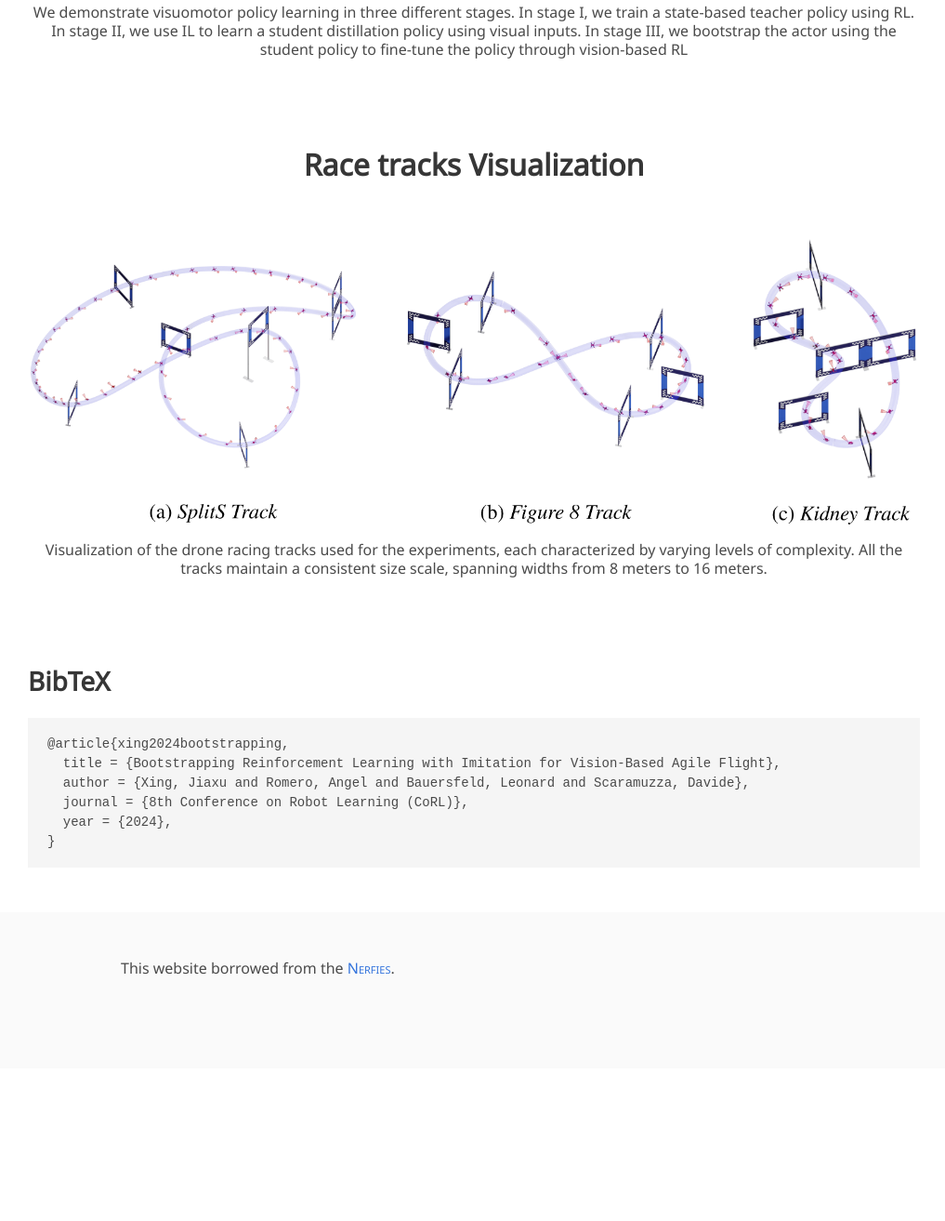
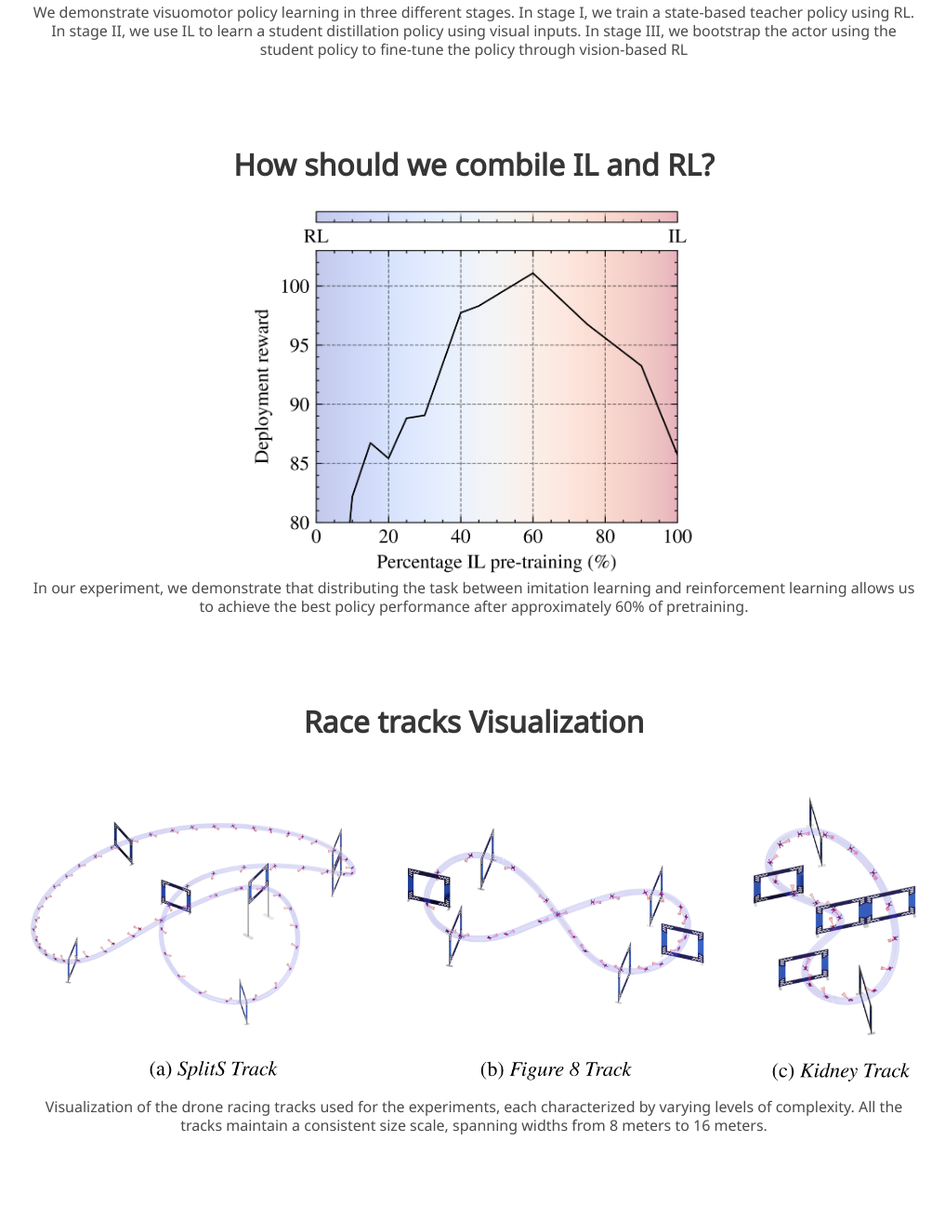
Before and after one commit to bootstrap-rl-with-il/bootstrap-rl-with-il.github.io, a plain HTML site: page index.html in a window 1280 px wide. Shown: the part 1893-3206 px from the top of the page at 93% size, without its empty margins (130-1147 px from the left). Before the commit the page ends 3042 px from the top, so only its background shows below. Drawn offline with nearby package versions, Linux system fonts and the light colour scheme; some icons are missing; a web font is replaced by a local one.

Commit message:
Add percentage analysis

```diff
--- a/index.html
+++ b/index.html
@@ -256,6 +256,19 @@ III, we bootstrap the actor using the student policy to fine-tune the policy thr
   <div class="container is-max-desktop">
     <div class="columns is-centered has-text-centered">
       <div class="column">
+        <h2 class="title is-3">How should we combile IL and RL?</h2>
+        <img src="./static/images/percentage.png" alt="Method" style="max-width: 50%; height: auto;">
+        <h2 class="subtitle has-text-centered" style="font-size: 16px;">
+		In our experiment, we demonstrate that distributing the task between imitation learning and reinforcement learning allows us to achieve the best policy performance after approximately 60% of pretraining.
+        </h2>
+    </div>
+  </div>
+</section>
+
+<section class="section">
+  <div class="container is-max-desktop">
+    <div class="columns is-centered has-text-centered">
+      <div class="column">
         <h2 class="title is-3">Race tracks Visualization</h2>
         <img src="./static/images/tracks.png" alt="Method" style="max-width: 100%; height: auto;">
         <h2 class="subtitle has-text-centered" style="font-size: 16px;">
```
Also changed, not shown: static/images/percentage.png (added).
